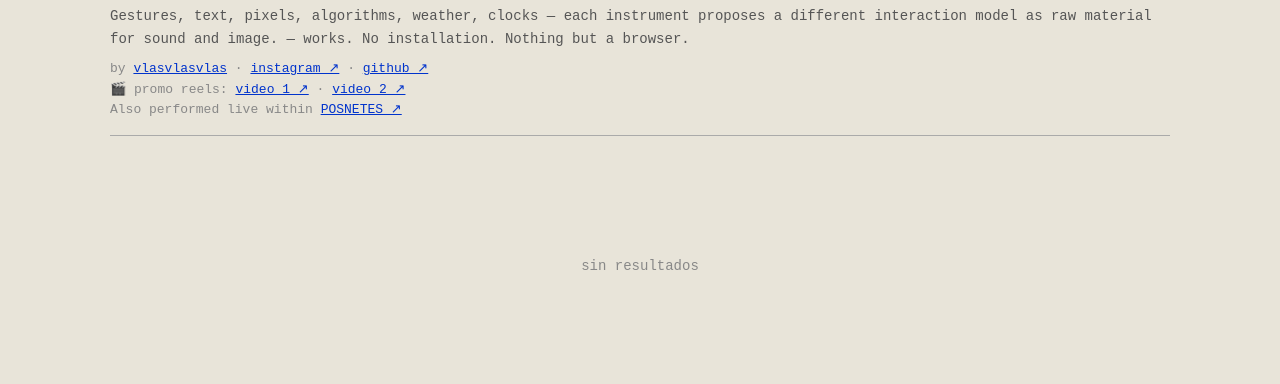
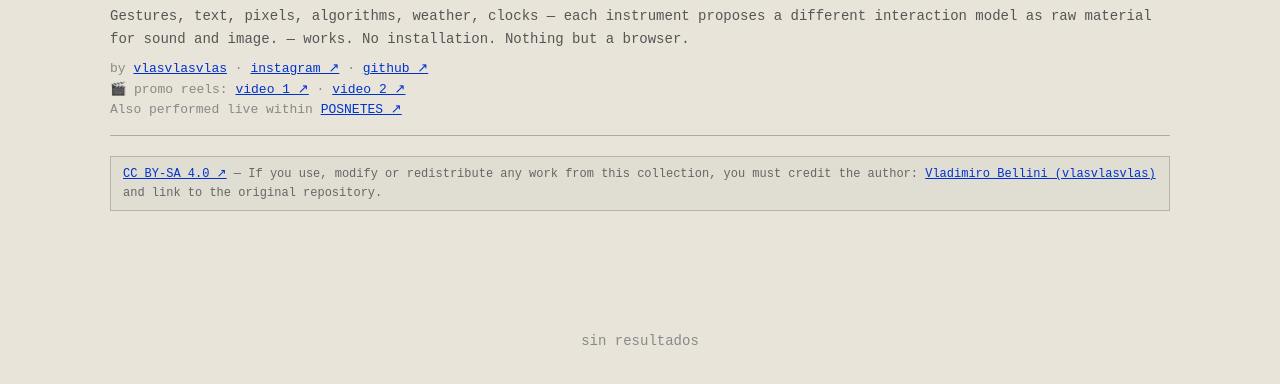
Before and after one commit to vlasvlasvlas/interfaces, a plain HTML site: page index.html in a window 1280 px wide. Both pictures are taken after a click on the button "EN". Shown: the part 104-488 px from the top of the page. Drawn offline with Linux system fonts and the light colour scheme; no server answers.

Commit message:
Agrega aviso de licencia CC BY-SA 4.0 en el sitio
Se muestra un banner antes del listado de proyectos indicando
la licencia y la obligacion de atribuir al autor original.
El texto es bilingüe (ES/EN) y responde al toggle de idioma.

```diff
--- a/app.js
+++ b/app.js
@@ -13,6 +13,7 @@ var modalActions = document.getElementById("modal-actions");
 var introDeclaration = document.querySelector(".intro-declaration");
 var introContext = document.querySelector(".intro-context");
 var introLinks = document.querySelector(".intro-links");
+var licenseNotice = document.getElementById("license-notice");
 
 var lang = "es";
 var allProjects = [];
@@ -28,11 +29,16 @@ function updateIntro() {
   var v1Link = '<a href="videos/promo_interfaces_90s.mp4" target="_blank" rel="noreferrer">video 1 ↗</a>';
   var v2Link = '<a href="videos/promo_interfaces_90s_v2.mp4" target="_blank" rel="noreferrer">video 2 ↗</a>';
 
+  var authorLink = '<a href="https://github.com/vlasvlasvlas" target="_blank" rel="noreferrer">Vladimiro Bellini (vlasvlasvlas)</a>';
+  var licenseLink = '<a href="https://creativecommons.org/licenses/by-sa/4.0/" target="_blank" rel="noreferrer">CC BY-SA 4.0 ↗</a>';
+
   if (lang === "en") {
+    licenseNotice.innerHTML = licenseLink + " — If you use, modify or redistribute any work from this collection, you must credit the author: " + authorLink + " and link to the original repository.";
     introDeclaration.textContent = "An ongoing ecosystem of browser-based musical instruments.";
     introContext.innerHTML = "Gestures, text, pixels, algorithms, weather, clocks — each instrument proposes a different interaction model as raw material for sound and image. <span id=\"instrument-count\">" + currentCount + "</span> works. No installation. Nothing but a browser.";
     introLinks.innerHTML = "by " + ghLink + " \xb7 " + igLink + " \xb7 " + gh2Link + "<br>\ud83c\udfac promo reels: " + v1Link + " \xb7 " + v2Link + "<br>Also performed live within " + posLink;
   } else {
+    licenseNotice.innerHTML = licenseLink + " — Si usás, modificás o distribuís cualquier obra de esta colecci\xf3n, deb\xe9s citar al autor: " + authorLink + " y enlazar al repositorio original.";
     introDeclaration.textContent = "Un ecosistema vivo de instrumentos musicales para navegador.";
     introContext.innerHTML = "Gestos, texto, p\xedxeles, algoritmos, clima, relojes — cada instrumento propone un modelo de interacci\xf3n distinto como materia prima para sonido e imagen. <span id=\"instrument-count\">" + currentCount + "</span> obras. Sin instalaci\xf3n. Solo un navegador.";
     introLinks.innerHTML = "por " + ghLink + " \xb7 " + igLink + " \xb7 " + gh2Link + "<br>\ud83c\udfac videos promocionales: " + v1Link + " \xb7 " + v2Link + "<br>Tambi\xe9n en performance en vivo dentro de " + posLink;
--- a/index.html
+++ b/index.html
@@ -19,6 +19,7 @@
         <p class="intro-links">por <a href="https://github.com/vlasvlasvlas" target="_blank" rel="noreferrer">vlasvlasvlas</a> · <a href="https://www.instagram.com/vlas.vlas.vlas" target="_blank" rel="noreferrer">instagram ↗</a> · <a href="https://github.com/vlasvlasvlas" target="_blank" rel="noreferrer">github ↗</a><br>🎬 Videos promocionales: <a href="videos/promo_interfaces_90s.mp4" target="_blank" rel="noreferrer">Video 1 ↗</a> · <a href="videos/promo_interfaces_90s_v2.mp4" target="_blank" rel="noreferrer">Video 2 (Inverso) ↗</a><br>También en performance en vivo dentro de <a href="https://www.instagram.com/posnetes" target="_blank" rel="noreferrer">POSNETES ↗</a></p>
       </div>
       <hr />
+      <div id="license-notice" class="license-notice"></div>
       <div id="filters" class="filters"></div>
       <div id="projects" class="loading">cargando...</div>
     </div>
--- a/styles.css
+++ b/styles.css
@@ -79,6 +79,18 @@ hr {
   border: none;
   border-top: 1px solid #aaa;
   margin: 14px 0 20px;
+}
+
+/* --- license notice --- */
+
+.license-notice {
+  font-size: 12px;
+  color: #666;
+  border: 1px solid #b8b3a8;
+  background: #e0ddd3;
+  padding: 8px 12px;
+  margin-bottom: 20px;
+  line-height: 1.55;
 }
 
 /* --- filters --- */
```
